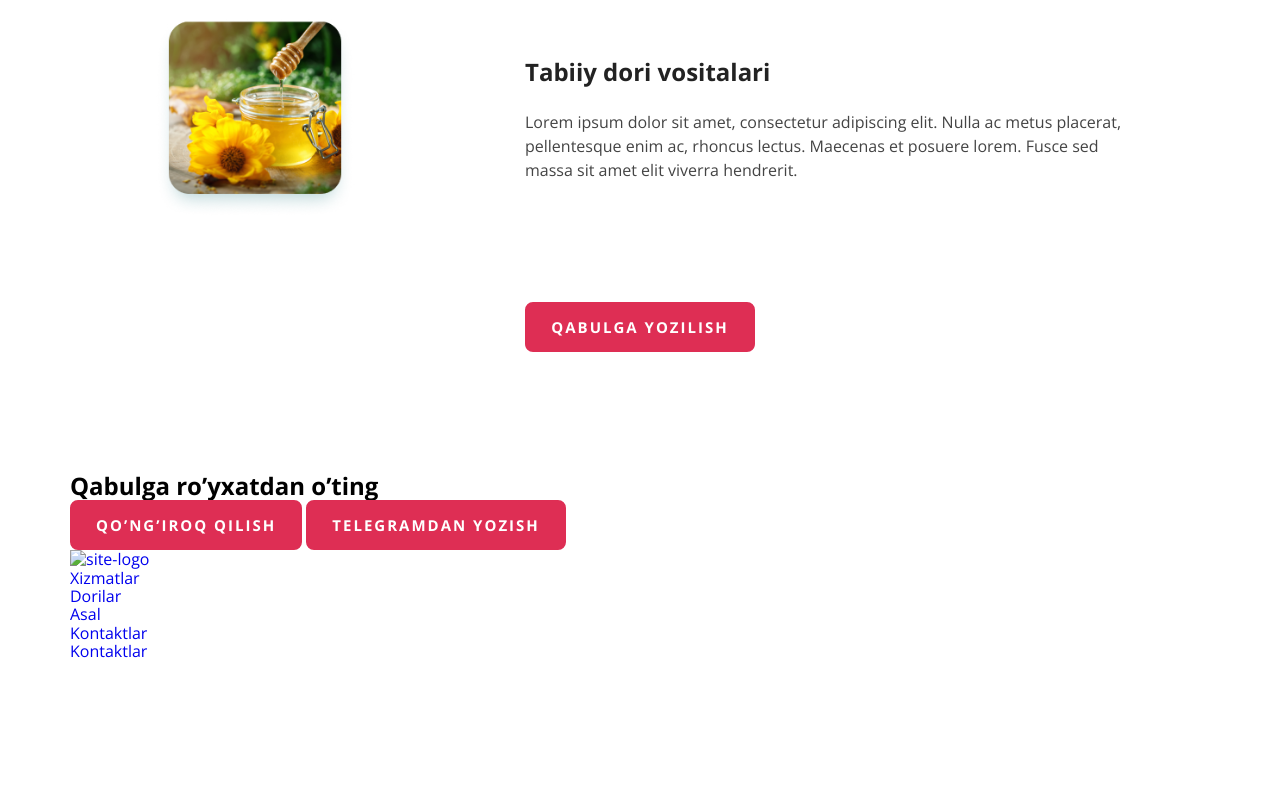
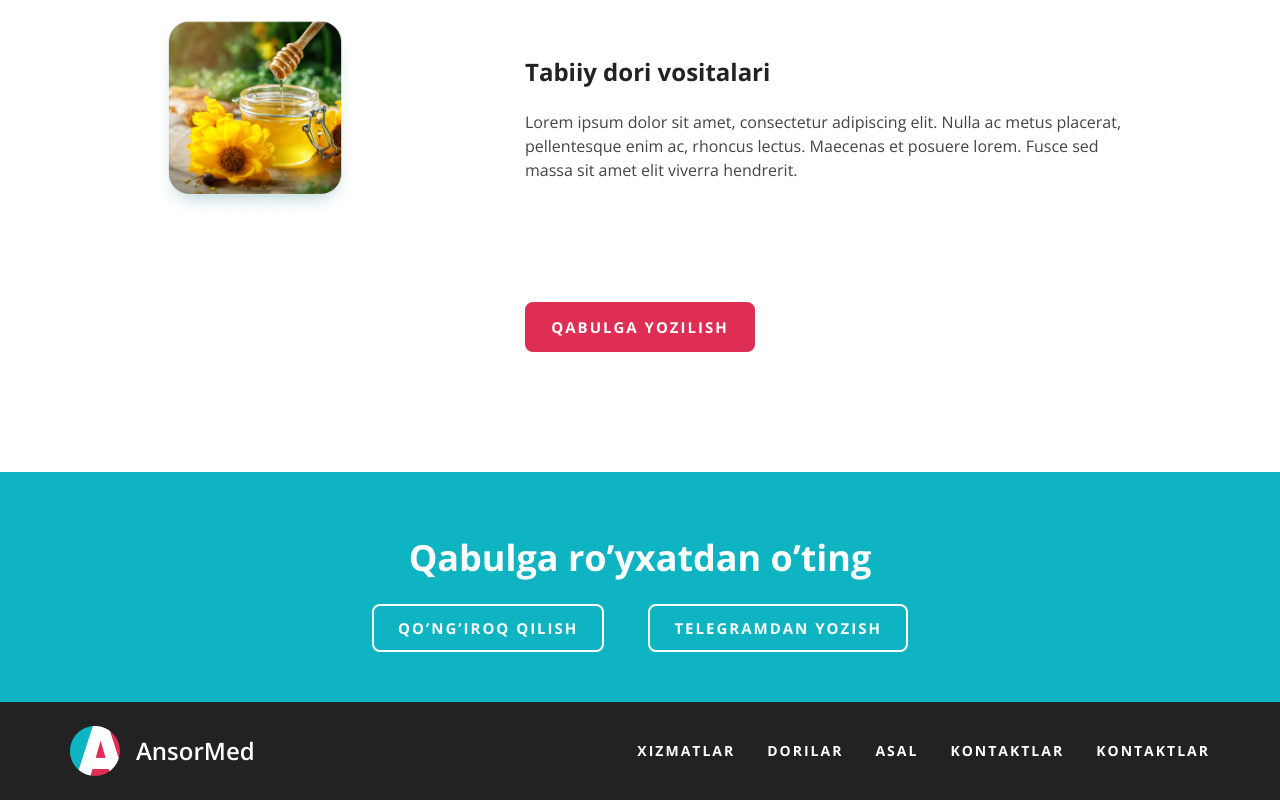
Before and after one commit to FrontEnd-learner/ansormed-app, a plain HTML site: page index.html in a window 1280 px wide. Shown: the part 1686-2486 px from the top of the page. Before the commit the page ends 2348 px from the top, so only its background shows below. Drawn offline with nearby package versions, Linux system fonts and the light colour scheme.

Commit message:
Add footer style and registration

```diff
--- a/css/style.css
+++ b/css/style.css
@@ -161,5 +161,84 @@ body{
  .services-link{
     display: flex;
     justify-content: center;
-    align-items: center;
+    align-items: center ;
  }
+ /* REGISTRATION */
+ .registration{
+   background-color: #0EB4C1;
+   padding-top: 64px;
+   padding-bottom: 64px;
+
+ }
+ .registration-container{
+   display: flex;
+   justify-content: center;
+ }
+ .registration-heading{
+   display: flex;
+   justify-content: center;
+   align-items: center;
+   margin-bottom: 40px;
+   margin-left: auto;
+   margin-right: auto;
+   color: #FFF;
+   font-size: 36px;
+   font-weight: 700;
+   line-height: 120%; /* 43.2px */
+ }
+ .registration-btn{
+   color: #FFF;
+   font-size: 15px;
+   font-weight: 700;
+   line-height: 120%; /* 18px */
+   letter-spacing: 2px;
+   text-transform: uppercase;
+   border-radius: 8px;
+   border: 2px solid #FFF;
+   padding: 12px 24px;
+   transition: all 0.4s ease;
+ }
+ .first{
+   margin-right: 40px;
+ }
+ .registration-btn:hover{
+   color: #FFF;
+   border-radius: 8px;
+   border: 2px solid #DE2E54;
+   background-color: #DE2E54;
+ }
+ /* FOOTER */
+ .site-footer{
+   background: #222;
+   padding: 24px 0;
+ }
+ .footer-container{
+   display: flex;
+   justify-content: space-between;
+   align-items: center;
+ }
+ .white{
+   color: #fff;
+ }
+ .footer-list{
+   display: flex;
+   justify-content: center;
+ }
+ .footer-item{
+   margin-right: 32px;
+ }
+ .footer-item:last-child{
+   margin-right: 0;
+ }
+ .footer-item a{
+   color: #FFF;
+   font-size: 14px;
+   font-weight: 700;
+   line-height: 150%; /* 21px */
+   letter-spacing: 2px;
+   text-transform: uppercase;
+   transition: all 0.4s ease;
+ }
+ .footer-item a:hover{
+   color: #DE2E54;
+ }
--- a/index.html
+++ b/index.html
@@ -97,20 +97,21 @@
         </section>
         <!-- REGISTRATION -->
         <section class="registration">
-            <div class="container">
-                <h2>Qabulga ro’yxatdan o’ting</h2>
+            <div class="registration-container container">
                 <div class="registration-contact">
-                    <a class="main-link" href="#">Qo’ng’iroq qilish</a>
-                    <a class="main-link" href="#">Telegramdan yozish</a>
+                    <h2 class="registration-heading">Qabulga ro’yxatdan o’ting</h2>
+                    <a class="registration-btn first" href="#">Qo’ng’iroq qilish</a>
+                    <a class="registration-btn" href="#">Telegramdan yozish</a>
                 </div>
             </div>
         </section>
     </main>
     <!-- FOOTER -->
     <footer class="site-footer">
-        <div class="container">
-            <a class="site-logo" href="#">
-                <img src="#" alt="site-logo">
+        <div class="footer-container container">
+            <a class="logo-link" href="index.html">
+                <img class="logo-img" src="img/logo-icon.png" alt="site-logo" width="50" height="50">
+                <p class="logo-text white">AnsorMed</p>
             </a>
 
             <ul class="footer-list">
```
